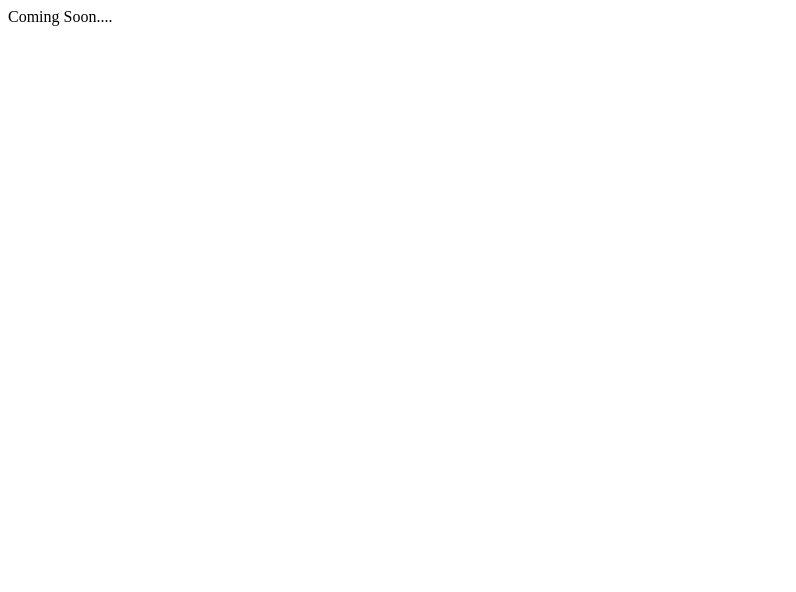
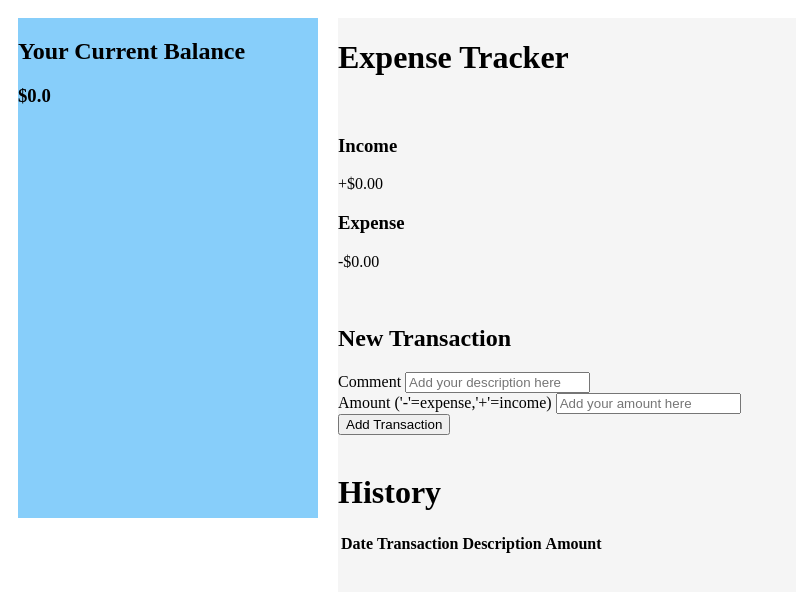
Before and after one commit to hnnghiem/group4-project1, a plain HTML site: page index.html in a window 1280 px wide. Shown: the whole page, without its empty margins (0-796 px from the left). Drawn offline with Linux system fonts and the light colour scheme.

Commit message:
Update 1

```diff
--- a/index.html
+++ b/index.html
@@ -1,10 +1,85 @@
 <!DOCTYPE html>
-<html lang="en-US">
+<html lang="en">
   <head>
+    <!--Required meta tags-->
     <meta charset="utf-8">
+    <!-- <meta name="viewport" content="width=device-width, initial-scale=1, shrink-to-fit=no"> -->
+
+    <link href="styles/style.css" rel="stylesheet">
     <title>Group 4: Project 1</title>
   </head>
   <body>
-    Coming Soon....
+  <div class="row"></div>
+    <div class="budget" style="width: 300px; float:left; background: lightskyblue; height: 500px; margin:10px">
+      <div class="budget_title"><h2>Your Current Balance</h2></div>
+      <div id="current-month"></div>
+      <h3 id="month-balance">$0.0</h3></br>
+
+      <div class="budget-container">
+      </div>
+
+      <div class="chart-container">
+        <canvas id="enpense-chart"></canvas>
+      </div>
+
+    </div>
+      <div style="width: 600px; float:left; background:whitesmoke; height:1000px; margin:10px">
+
+      <h1>Expense Tracker</h1></br>
+
+
+        <div>
+     	  <h3>Income</h3>
+          <p id="deposit" class="deposit">+$0.00</p>
+        </div>
+        <div>
+          <h3>Expense</h3>
+          <p id="withdraw" class="withdraw">-$0.00</p></br>
+        </div>
+
+      <h2>New Transaction</h2>
+      <form action="" id="form1">
+        <div class="form">
+          <label for="text">Comment</label>
+          <input type="text" id="transaction-desc" placeholder="Add your description here"  />
+        </div>
+        <div class="form">
+          <label for="amount">Amount ('-'=expense,'+'=income)</label>
+          <input type="number" id="transaction-amount" placeholder="Add your amount here" />
+        </div>
+      </form>
+      <button class="button" id="btn-submit" form="form1" value="Submit">Add Transaction</button></br></br>
+
+
+      <h1>History</h1>
+
+      <div>
+          <!-- <li class="minus">cash<span>-$400</span><button class="delete-btn">x</button></li> -->
+          <table class="styled-table">
+            <thead>
+                <tr>
+                    <th>Date</th>
+                    <th>Transaction Description</th>
+                    <th>Amount</th>
+                </tr>
+            </thead>
+            <tbody id="history-list" class="history-list">
+                <!-- <tr>
+                    <td>date</td>
+                    <td>desc</td>
+                    <td>$$</td>
+                </tr>
+                <tr>
+                    <td>date</td>
+                    <td>desc</td>
+                    <td>$$$</td>
+                </tr> -->
+            </tbody>
+        </table>
+
+      </div>
+    </div>
+
+    <script src="js/index.js"></script>
   </body>
 </html>
```
Also changed, not shown: 1 other file.
